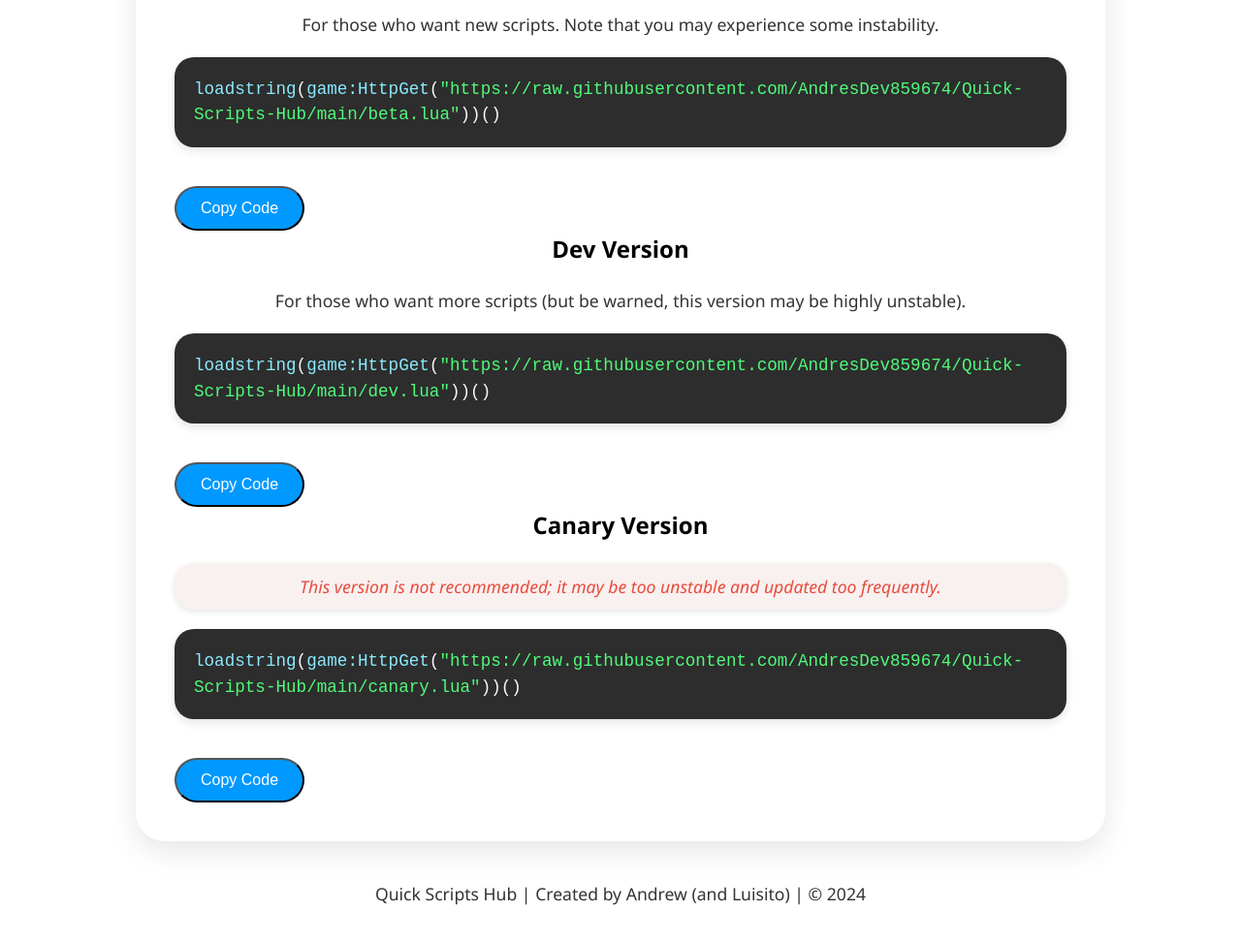
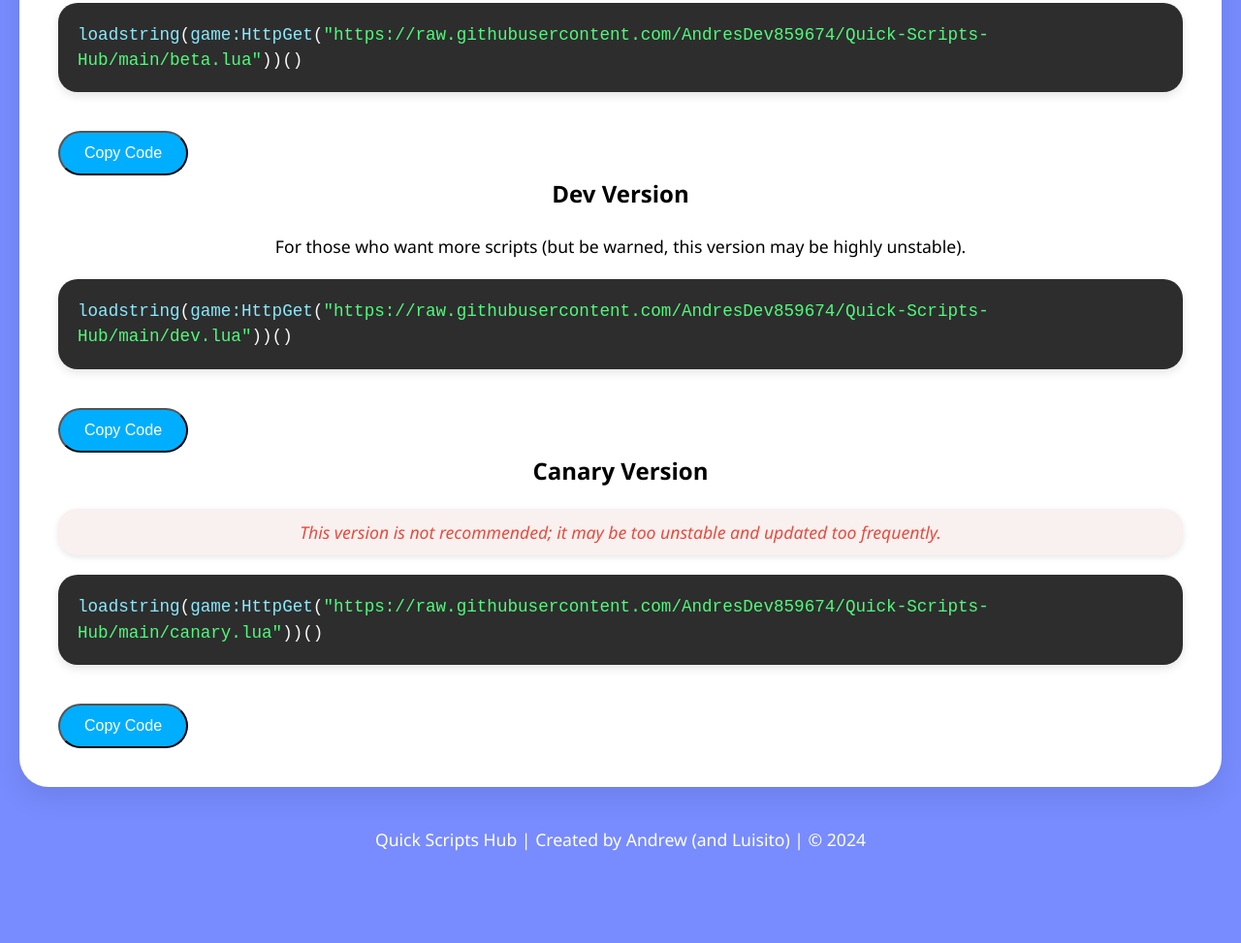
Before and after one commit to AndresDev859674/Quick-Scripts-Hub, a plain HTML site: page index.html in a window 1280 px wide. Shown: the part 1083-2056 px from the top of the page at 97% size. After the commit the page ends 2003 px from the top, so only its background shows below. Drawn offline with Linux system fonts and the light colour scheme.

Commit message:
Update index.html

```diff
--- a/index.html
+++ b/index.html
@@ -14,16 +14,14 @@
 
         body {
             font-family: 'Segoe UI', Tahoma, Geneva, Verdana, sans-serif;
-            background-color: #ffffff;
-            color: #333;
+            background-color: #788cff;
+            color: #000000;
             line-height: 1.6;
             padding: 20px;
             animation: fadeIn 1s ease-in-out;
         }
 
         .container {
-            width: 90%;
-            max-width: 1000px;
             margin: 0 auto;
             padding: 40px;
             background-color: #ffffff;
@@ -89,7 +87,7 @@
         .copy-btn {
             display: inline-block;
             padding: 12px 25px;
-            background-color: #0099ff;
+            background-color: #00aeff;
             color: #fff;
             text-decoration: none;
             font-size: 1rem;
@@ -100,14 +98,14 @@
 
         .button:hover,
         .copy-btn:hover {
-            background-color: #0099ff;
+            background-color: #00aeff;
             transform: translateY(-3px);
         }
 
         footer {
             text-align: center;
             margin-top: 40px;
-            color: #333;
+            color: #ffffff;
         }
 
         /* Syntax highlighting */
```
